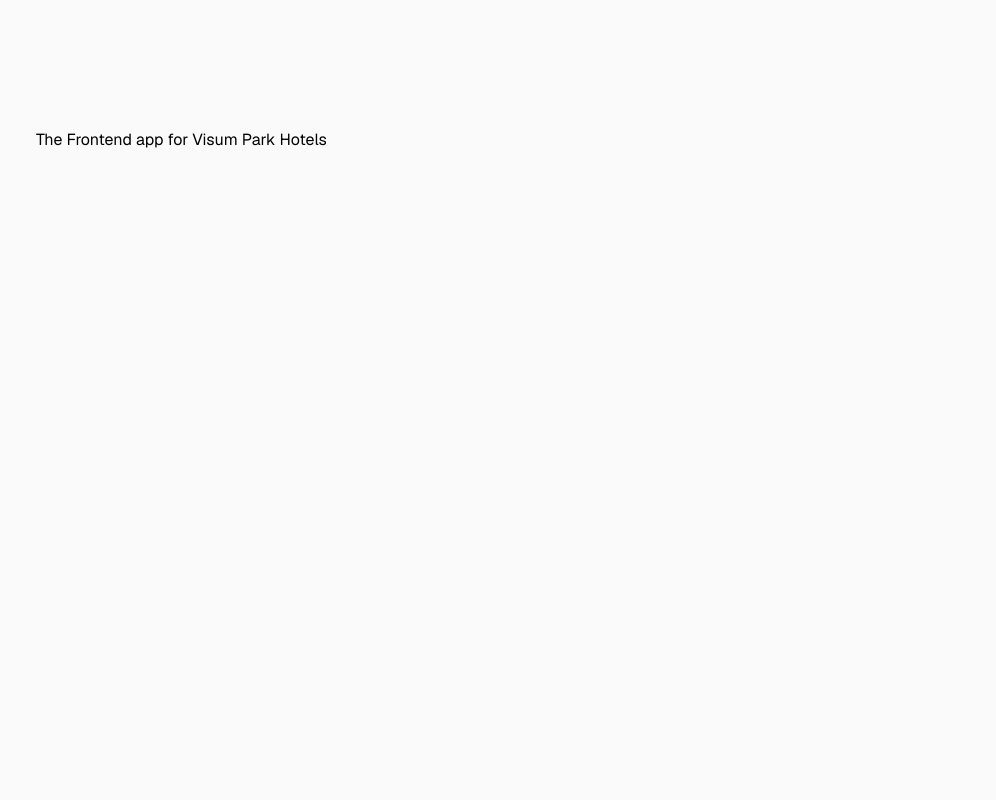
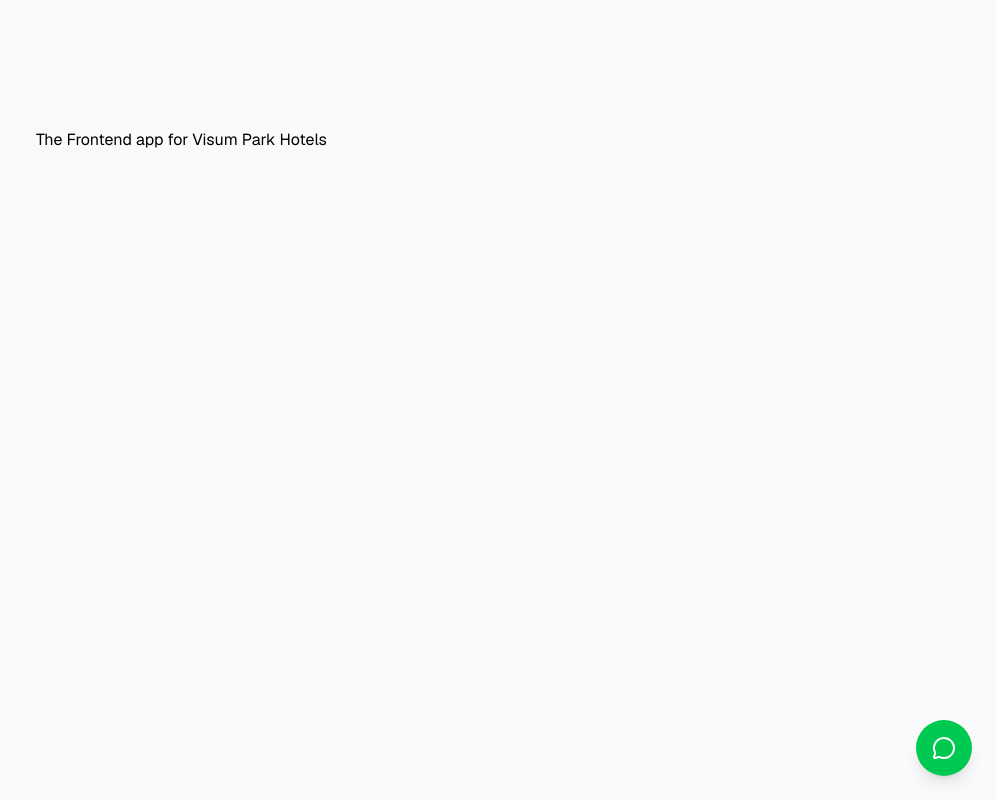
Before and after one commit to visum-park/frontend, a Next.js app: page / in a window 1280 px wide. Shown: the whole page, without its empty margins (284-1280 px from the left). Built offline with nearby package versions, Linux system fonts and the light colour scheme.

Commit message:
Add whatsapp floating button.

```diff
--- /dev/null
+++ b/app/components/ui/WhatsAppFloatingButton.tsx
@@ -0,0 +1,23 @@
+import { MessageCircle } from "lucide-react";
+const WHATSAPP_PHONE = process.env.NEXT_PUBLIC_WHATSAPP_PHONE;
+
+export function WhatsAppFloatingButton() {
+  return (
+    <a
+      href={`https://wa.me/${WHATSAPP_PHONE}?text=Hello%20I%20would%20like%20to%20inquire%20about%20your%20services`}
+      target="_blank"
+      rel="noopener noreferrer"
+      className="
+        fixed bottom-6 right-6 z-50
+        flex items-center justify-center
+        w-14 h-14 rounded-full
+        bg-green-500 text-white
+        shadow-lg
+        hover:bg-green-600
+        transition-transform hover:scale-110
+      "
+      aria-label="Chat on WhatsApp">
+      <MessageCircle className="w-6 h-6" />
+    </a>
+  );
+}
--- a/app/page.tsx
+++ b/app/page.tsx
@@ -1,9 +1,12 @@
+import { WhatsAppFloatingButton } from "./components/ui/WhatsAppFloatingButton";
+
 export default function Home() {
   return (
     <div className="flex min-h-screen items-center justify-center bg-zinc-50 text-black font-sans">
       <main className="flex min-h-screen w-full max-w-3xl flex-col items-center justify-between py-32 px-16 sm:items-start">
         The Frontend app for Visum Park Hotels
       </main>
+      <WhatsAppFloatingButton />
     </div>
   );
 }
--- a/package.json
+++ b/package.json
@@ -9,6 +9,7 @@
     "lint": "eslint"
   },
   "dependencies": {
+    "lucide-react": "^0.575.0",
     "next": "16.1.6",
     "react": "19.2.3",
     "react-dom": "19.2.3"
```
Also changed, not shown: 1 other file (tests, documents, lock files or other folders).
